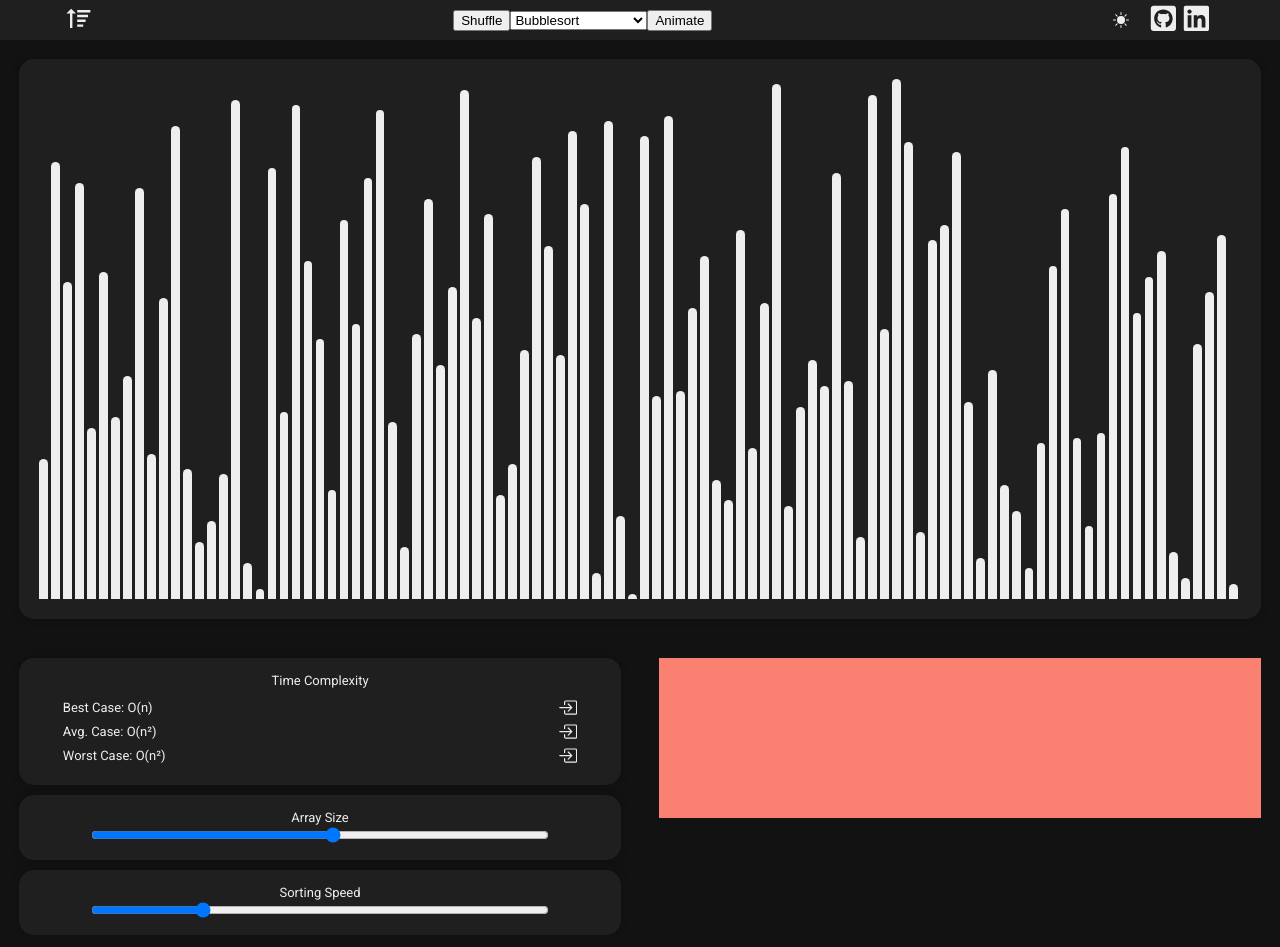
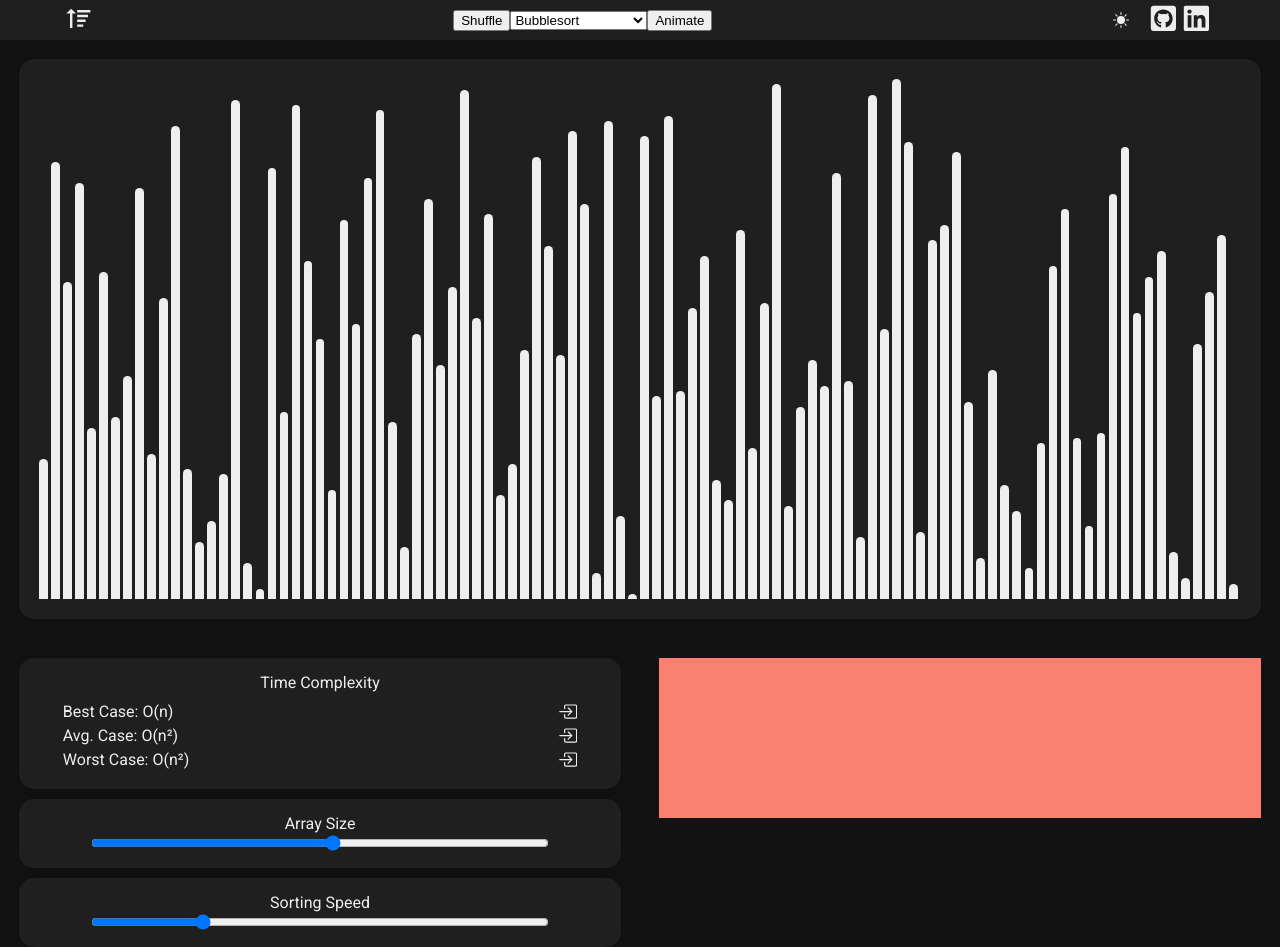
Before and after one commit to patricktrp/sorting-algorithm-visualizer, a React (Vite) app: page / in a window 1280 px wide. Built offline with nearby package versions, Linux system fonts and the light colour scheme.

Commit message:
refactoring

```diff
--- a/index.html
+++ b/index.html
@@ -1,13 +1,16 @@
 <!DOCTYPE html>
 <html lang="en">
+
 <head>
   <meta charset="UTF-8" />
   <link rel="icon" type="image/svg+xml" href="/vite.svg" />
   <meta name="viewport" content="width=device-width, initial-scale=1.0" />
-    <title>Vite + React</title>
+  <title>Sorting Algorithms</title>
 </head>
+
 <body>
   <div id="root"></div>
   <script type="module" src="/src/main.jsx"></script>
 </body>
+
 </html>
--- a/src/App.jsx
+++ b/src/App.jsx
@@ -1,5 +1,4 @@
-import { useEffect, useState } from 'react';
-import styles from './App.module.css';
+import { useState } from 'react';
 import { algorithms } from './algorithms/constants';
 import Navbar from './components/Navbar';
 import Visualizer from './components/Visualizer';
@@ -8,13 +7,8 @@ import { createRandomArrayBySize } from './utils/array';
 const INIITAL_ARRAY_LENGTH = 100;
 
 function App() {
-  const [isDarkMode, setIsDarkMode] = useState(true);
   const [numbers, setNumbers] = useState(createRandomArrayBySize(INIITAL_ARRAY_LENGTH))
   const [selectedAlgorithm, setSelectedAlgorithm] = useState(algorithms.BUBBLE_SORT)
-
-  useEffect(() => {
-    document.documentElement.setAttribute("data-theme", "dark");
-  }, [])
 
   const shuffleArrayHandler = () => {
     setNumbers((numbers) => createRandomArrayBySize(numbers.length))
@@ -28,28 +22,17 @@ function App() {
     setSelectedAlgorithm(algorithm)
   }
 
-  const sortArrayHandler = () => {
-    // setNumbers(sortArray(createRandomArrayBySize(numbers.length)))
+  const sortNumbers = () => {
+    setNumbers(numbers => [...numbers].sort((a, b) => a - b));
   }
 
-  const sortArrayReverseHandler = () => {
-    // setNumbers((numbers) => sortArrayReverse(numbers))
-  }
-
-  const toggleDarkMode = () => {
-    if (isDarkMode) {
-      document.documentElement.setAttribute("data-theme", "light");
-    } else {
-      document.documentElement.setAttribute("data-theme", "dark");
-    }
-    setIsDarkMode(darkmode => !darkmode)
+  const sortNumbersReverse = () => {
+    setNumbers(numbers => [...numbers].sort((a, b) => b - a));
   }
 
   return (
-    <div className={styles['main-layout']}>
+    <>
       <Navbar
-        isDarkMode={isDarkMode}
-        toggleDarkMode={toggleDarkMode}
         onShuffleArray={shuffleArrayHandler}
         selectedAlgorithm={selectedAlgorithm}
         onAlgorithmChange={algorithmChangedHandler}
@@ -58,10 +41,8 @@ function App() {
         numbers={numbers}
         onArraySizeChange={arraySizeChangedHandler}
         selectedAlgorithm={selectedAlgorithm}
-        onSortArray={sortArrayHandler}
-        onSortArrayReverse={sortArrayReverseHandler}
       />
-    </div>
+    </>
   )
 }
 
--- a/src/App.module.css
+++ /dev/null
@@ -1,3 +0,0 @@
-.main-layout {
-    height: 100vh;
-}
--- a/src/components/AlgorithmInfo.jsx
+++ b/src/components/AlgorithmInfo.jsx
@@ -3,62 +3,65 @@ import styles from './AlgorithmInfo.module.css';
 
 const COMPLEXITIES = {
     bubbleSort: {
-        "worst_case": "O(n²)",
-        "avg_case": "O(n²)",
-        "best_case": "O(n)"
+        "worst_case": "O(n²)", // sorted reverse
+        "avg_case": "O(n²)", // random
+        "best_case": "O(n)" // sorted
     },
     insertionSort: {
-        "worst_case": "O(n²)",
-        "avg_case": "O(n²)",
-        "best_case": "O(n)"
+        "worst_case": "O(n²)", // sorted reverse
+        "avg_case": "O(n²)", // random
+        "best_case": "O(n)" // sorted
     },
     selectionSort: {
-        "worst_case": "O(n²)",
-        "avg_case": "O(n²)",
-        "best_case": "O(n²)"
+        "worst_case": "O(n²)", // sorted reverse
+        "avg_case": "O(n²)", // random
+        "best_case": "O(n²)" // sorted
     },
+    // IMPORTANT TODO: for quicksort the cases really depend on the pivot selection => implement the algorithm first
     quickSort: {
         "worst_case": "O(n²)",
         "avg_case": "O(n log n)",
         "best_case": "O(n log n)"
     },
     mergeSort: {
-        "worst_case": "O(n log n)",
-        "avg_case": "O(n log n)",
-        "best_case": "O(n log n)"
+        "worst_case": "O(n log n)", // sorted reverse
+        "avg_case": "O(n log n)", // random
+        "best_case": "O(n log n)" // sorted
     },
     heapSort: {
-        "worst_case": "O(n log n)",
-        "avg_case": "O(n log n)",
-        "best_case": "O(n log n)"
+        "worst_case": "O(n log n)", // sorted reverse
+        "avg_case": "O(n log n)", // random
+        "best_case": "O(n log n)" // sorted
     },
 }
 
 const AlgorithmInfo = (props) => {
+    const { best_case, avg_case, worst_case } = COMPLEXITIES[props.selectedAlgorithm];
+
     return (
         <div className={styles['algorithm-info']}>
             <div className={styles['info-card']}>
-                <div style={{marginBottom: '10px'}}>Time Complexity</div>
+                <div style={{ marginBottom: '10px' }}>Time Complexity</div>
                 <div className={styles['performance-info']}>
-                    <div>Best Case: {COMPLEXITIES[props.selectedAlgorithm].best_case}</div>
-                    <BsBoxArrowInRight size="1.2rem" className={styles['icon']} onClick={props.onSortArray}/>
+                    <div>Best Case: {best_case}</div>
+                    <BsBoxArrowInRight size="1.2rem" className={styles['icon']} />
                 </div>
                 <div className={styles['performance-info']}>
-                    <div>Avg. Case: {COMPLEXITIES[props.selectedAlgorithm].avg_case}</div>
-                    <BsBoxArrowInRight size="1.2rem" className={styles['icon']}/>
+                    <div>Avg. Case: {avg_case}</div>
+                    <BsBoxArrowInRight size="1.2rem" className={styles['icon']} />
                 </div>
                 <div className={styles['performance-info']}>
-                    <div>Worst Case: {COMPLEXITIES[props.selectedAlgorithm].worst_case}</div>
-                    <BsBoxArrowInRight size="1.2rem" className={styles['icon']}/>
+                    <div>Worst Case: {worst_case}</div>
+                    <BsBoxArrowInRight size="1.2rem" className={styles['icon']} />
                 </div>
             </div>
             <div className={styles['info-card']}>
                 <div>Array Size</div>
-                <input type="range" min="10" max="180" onChange={e => props.onArraySizeChange(e.target.value)} value={props.arraySize}/>
+                <input type="range" min="10" max="180" onChange={e => props.onArraySizeChange(e.target.value)} value={props.arraySize} />
             </div>
             <div className={styles['info-card']}>
                 <div>Sorting Speed</div>
-                <input type="range" min="10" max="180" onChange={e => console.log(e.target.value)}/>
+                <input type="range" min="10" max="180" onChange={e => console.log(e.target.value)} />
             </div>
         </div>
     )
--- a/src/components/AlgorithmInfo.module.css
+++ b/src/components/AlgorithmInfo.module.css
@@ -22,7 +22,7 @@
     margin-bottom: 10px;
     box-sizing: border-box;
     padding: 15px;
-    font-size: small;
+    font-size: 1em;
 }
 
 .info-card input {
--- a/src/components/Navbar.jsx
+++ b/src/components/Navbar.jsx
@@ -4,16 +4,32 @@ import { BsFillMoonFill, BsFillSunFill } from 'react-icons/bs';
 import { FaGithubSquare, FaLinkedin } from 'react-icons/fa';
 import { algorithms } from '../algorithms/constants';
 import styles from './Navbar.module.css';
+import { useState, useEffect } from 'react'
 
 const Navbar = (props) => {
+    const [isDarkMode, setIsDarkMode] = useState(true);
+
+    useEffect(() => {
+        document.documentElement.setAttribute("data-theme", "dark");
+    }, [])
+
+    const toggleDarkMode = () => {
+        if (isDarkMode) {
+            document.documentElement.setAttribute("data-theme", "light");
+        } else {
+            document.documentElement.setAttribute("data-theme", "dark");
+        }
+        setIsDarkMode(darkmode => !darkmode)
+    }
+
     return (
         <nav className={styles['navbar']}>
             <div className={styles['navbar-layout']}>
                 <div>
-                    <BiSortUp size="1.8em"/>
+                    <BiSortUp size="1.8em" />
                 </div>
 
-                <div style={{display: 'flex'}}>
+                <div style={{ display: 'flex' }}>
                     <button onClick={props.onShuffleArray}>Shuffle</button>
                     <Select value={props.selectedAlgorithm} onChange={e => props.onAlgorithmChange(e.target.value)}>
                         <option value={algorithms.BUBBLE_SORT}>Bubblesort</option>
@@ -27,9 +43,9 @@ const Navbar = (props) => {
                 </div>
 
                 <ul className={styles['navbar-menu-list']}>
-                    <li style={{display: 'flex', justifyContent: 'center', alignItems: 'center', marginRight: '20px'}}>{!props.isDarkMode ? <BsFillMoonFill onClick={props.toggleDarkMode}/> : <BsFillSunFill onClick={props.toggleDarkMode}/>}</li>
-                    <li><FaGithubSquare size="1.8em"/></li>
-                    <li><FaLinkedin size="1.8em"/></li>
+                    <li style={{ display: 'flex', justifyContent: 'center', alignItems: 'center', marginRight: '20px' }}>{!isDarkMode ? <BsFillMoonFill onClick={toggleDarkMode} /> : <BsFillSunFill onClick={toggleDarkMode} />}</li>
+                    <li><FaGithubSquare size="1.8em" /></li>
+                    <li><FaLinkedin size="1.8em" /></li>
                 </ul>
             </div>
         </nav>
--- a/src/components/Visualizer.jsx
+++ b/src/components/Visualizer.jsx
@@ -1,3 +1,4 @@
+/* eslint-disable react/prop-types */
 import AlgorithmInfo from './AlgorithmInfo'
 import Bar from './Bar'
 import RuntimeInfo from './RuntimeInfo'
@@ -8,9 +9,9 @@ const Visualizer = (props) => {
 
     return (
         <main className={styles['visualizer-container']}>
-            <AlgorithmInfo onArraySizeChange={props.onArraySizeChange} arraySize={arraySize} selectedAlgorithm={props.selectedAlgorithm} onSortArray={props.onSortArray}/>
+            <AlgorithmInfo onArraySizeChange={props.onArraySizeChange} arraySize={arraySize} selectedAlgorithm={props.selectedAlgorithm} />
             <div className={styles['visualizer']}>
-                {props.numbers.map((num, idx) => <Bar key={num} value={num} length={arraySize}/>)}
+                {props.numbers.map((num, idx) => <Bar key={num} value={num} length={arraySize} />)}
             </div>
             <RuntimeInfo />
         </main>
```
Also changed, not shown: 1 other file (tests, documents, lock files or other folders). Lines whose indentation alone changed are shown as unchanged.
